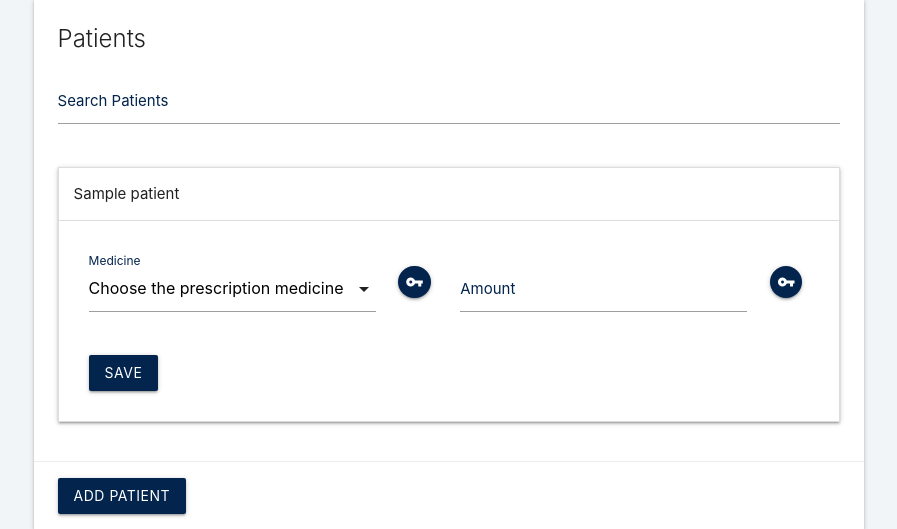
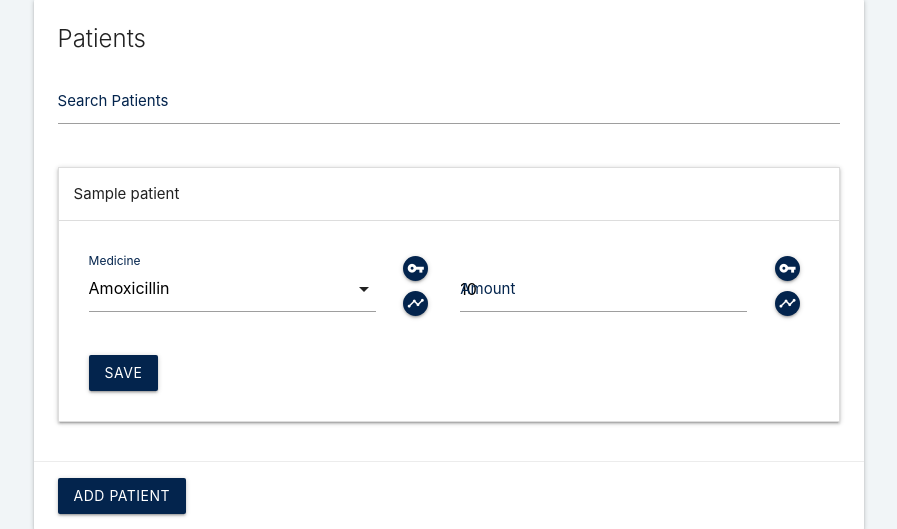
Before and after one commit to allenkinzalow/AU-SEC, a Flask app: page / in a window 1280 px wide, after a click that opens the changed part. Shown: the part 98-627 px from the top of the page, without its empty margins (191-1088 px from the left). Run offline with Flask 2, Linux system fonts and the light colour scheme; tables that the repository leaves empty hold one stand-in row (values such as "Sample post"); data that the repository does not hold is empty.

Commit message:
medicine rows data filling

```diff
--- a/static/css/aumed.css
+++ b/static/css/aumed.css
@@ -23,6 +23,7 @@ body {
 .authorization-actions * {
     margin: 0px 5px;
 }
+
 #auth_prescription_med, #auth_original, #auth_new {
     font-weight: bold;
 }
@@ -98,3 +99,16 @@ textarea.materialize-textarea:focus:not([readonly]) {
 .blue {
     background-color: #03244d !important;
 }
+
+.btn-policy {
+    width: 25px !important;
+    height: 25px !important;
+    margin: 5px;
+}
+
+.btn-policy > i {
+    margin-bottom: 1px !important;
+    line-height: 19px !important;
+    height: 24px;
+    font-size: 1.35em !important;
+}
--- a/static/js/aumed.js
+++ b/static/js/aumed.js
@@ -28,9 +28,19 @@ AUMed = {
                             id: patient.data_id,
                             auth_id: patient.auth_id,
                             name: patient.name,
+                            medicine: patient.medicine,
+                            amount: patient.amount,
                         });
                     }, "")
                 );
+
+                this._patients.forEach(p => {
+                    $("#medicine_type_" + p.auth_id).focus();
+                    $("#medicine_type_" + p.auth_id + " option")
+                    .removeAttr('selected')
+                    .filter('[value=' + p.medicine + "]")
+                    .attr('selected', 'selected')
+                });
 
                 $(document).on('click', '.btn-medicine-policy', function () {
                     var id = $(this).parents('li').first().data('auth-id');
--- a/static/js/schema.js
+++ b/static/js/schema.js
@@ -9,7 +9,9 @@ AUMed.Schema = {
         this.medicine = data.medicine;
         this.amount = parseInt(data.amount || 0);
 
-        this.update = function() {};
+        this.update = function() {
+
+        };
     },
     Policy: function(data) {
         this.policy_id = data.policy_id;
--- a/templates/index.html
+++ b/templates/index.html
@@ -10,7 +10,7 @@
     <link rel="stylesheet" href="https://cdnjs.cloudflare.com/ajax/libs/materialize/1.0.0-beta/css/materialize.min.css">
     <link href="https://fonts.googleapis.com/icon?family=Material+Icons" rel="stylesheet">
     <link rel="stylesheet" href="{{ url_for('static', filename='css/libraries/timeline.css') }}?v=1.0">
-    <link rel="stylesheet" href="{{ url_for('static', filename='css/aumed.css') }}?v=1.0">
+    <link preload rel="stylesheet" href="{{ url_for('static', filename='css/aumed.css') }}?v=1.0">
 
     <!-- Javascript -->
     <script src="https://code.jquery.com/jquery-3.3.1.min.js" integrity="sha256-FgpCb/KJQlLNfOu91ta32o/NMZxltwRo8QtmkMRdAu8="
@@ -111,30 +111,40 @@
         <div class="collapsible-body">
             <div class="row row-data-field">
                 <div class="input-field col s5">
-                    <select id="prescription_med">
-                        <option value="" disabled selected>Choose the prescription medicine</option>
-                        <option value="1">Option 1</option>
-                        <option value="2">Option 2</option>
-                        <option value="3">Option 3</option>
+                    <select id="medicine_type_%auth_id%">
+                        <option value="" disabled>Choose the prescription medicine</option>
+                        <option value="Amoxicillin">Amoxicillin</option>
+                        <option value="Benadryl">Benadryl</option>
+                        <option value="Concerta">Concerta</option>
                     </select>
                     <label>Medicine</label>
                 </div>
-                <div class="input-field col s1">
-                    <a class="btn-floating btn-small waves-effect waves-light blue tooltipped btn-key btn-medicine-policy"
-                    data-position="top"
+                <div class="col s1">
+                    <a class="btn-floating btn-small waves-effect waves-light blue tooltipped btn-policy btn-medicine-policy"
+                    data-position="right"
                     data-tooltip="Data Policies">
                         <i class="tiny material-icons">vpn_key</i>
                     </a>
+                    <a class="btn-floating btn-small waves-effect waves-light blue tooltipped btn-policy btn-timeline-policy"
+                    data-position="right"
+                    data-tooltip="Timeline">
+                        <i class="tiny material-icons">timeline</i>
+                    </a>
                 </div>
                 <div class="input-field col s5">
-                    <input class="prescription_amount" type="text" class="validate">
+                    <input id="medicine_type_%auth_id%" class="prescription_amount" type="text" class="validate" value="%amount%">
                     <label for="prescription_amount">Amount</label>
                 </div>
-                <div class="input-field col s1">
-                    <a class="btn-floating btn-small waves-effect waves-light blue tooltipped btn-key btn-amount-policy"
-                    data-position="top"
+                <div class="col s1">
+                    <a class="btn-floating btn-small waves-effect waves-light blue tooltipped btn-policy btn-amount-policy"
+                    data-position="left"
                     data-tooltip="Data Policies">
                         <i class="tiny material-icons">vpn_key</i>
+                    </a>
+                    <a class="btn-floating btn-small waves-effect waves-light blue tooltipped btn-policy btn-timeline-policy"
+                    data-position="left"
+                    data-tooltip="Timeline">
+                        <i class="tiny material-icons">timeline</i>
                     </a>
                 </div>
             </div>
@@ -150,7 +160,7 @@
             <div class="input-field col s5">
                 <select id="policy_type_%id%">
                     <optgroup disabled label="Choose a data policy type">
-                        <option value="1" >Notify</option>
+                        <option value="1">Notify</option>
                         <option value="2">Verify</option>
                     </optgroup>
                 </select>
```
